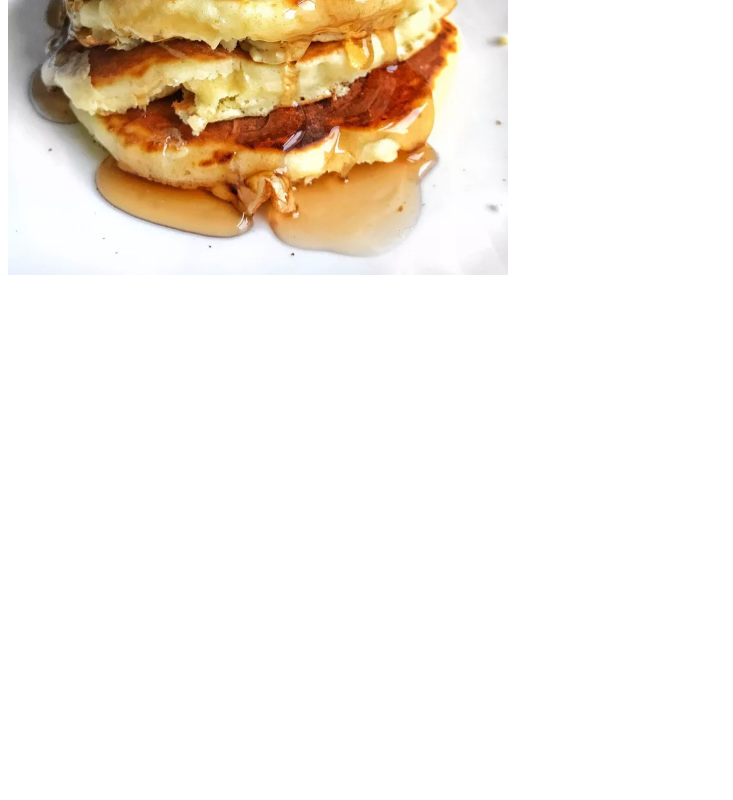
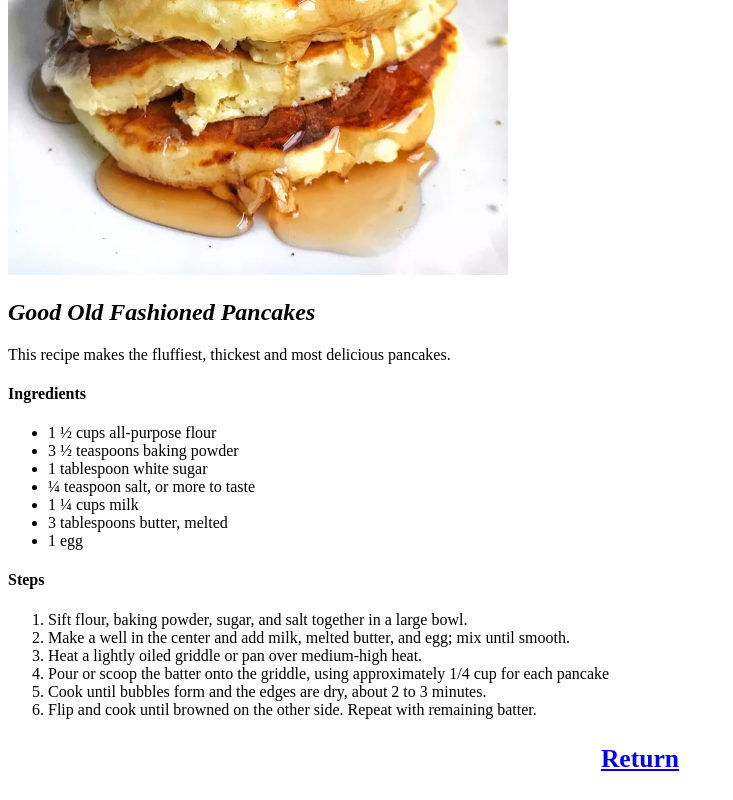
Before and after one commit to aM-aShakur/ThreeRecipes, a plain HTML site: page recipes/pancakes.html in a window 1280 px wide. Shown: the part 305-1105 px from the top of the page, without its empty margins (0-733 px from the left). Before the commit the page ends 800 px from the top, so only its background shows below. Drawn offline with Linux system fonts and the light colour scheme.

Commit message:
Finished up the 3 recipes for the site. Pancakes, Sushi, Shakshuka. I decided to do three instead of five. The return button works well and is centered. Images are a good size. Pretty basic but good enough for now. Might come back and make it look pretty in the future.

```diff
--- a/recipes/pancakes.html
+++ b/recipes/pancakes.html
@@ -7,12 +7,46 @@
   <title>Document</title>
 </head>
 <body>
+
   <h1>Pancakes </h1>
+
   <img src = "../recipes/recipe_images/pancakes.jpg"
   width="500"
   height="500"
   alt="Delicious Pancakes">
 
+  <h2><strong><i>Good Old Fashioned Pancakes</i></strong></h2>
+
+  <p>This recipe makes the fluffiest, thickest and most delicious pancakes.</p>
+
+  <h4>Ingredients</h4>
+
+  <ul>
+      <li>1 ½ cups all-purpose flour</li>
+      <li>3 ½ teaspoons baking powder</li>
+      <li>1 tablespoon white sugar</li>
+      <li>¼ teaspoon salt, or more to taste</li>
+      <li>1 ¼ cups milk</li>
+      <li>3 tablespoons butter, melted</li>
+      <li>1 egg</li>
+  </ul>
+
+
+  <h4>Steps</h4>
+
+  <ol>
+      <li>Sift flour, baking powder, sugar, and salt together in a large bowl.</li>
+      <li>Make a well in the center and add milk, melted butter, and egg; mix until smooth.</li>
+      <li>Heat a lightly oiled griddle or pan over medium-high heat.</li>
+      <li>Pour or scoop the batter onto the griddle, using approximately 1/4 cup for each pancake</li>
+      <li>Cook until bubbles form and the edges are dry, about 2 to 3 minutes.</li>
+      <li>Flip and cook until browned on the other side. Repeat with remaining batter.</li>
+
+
+
+  </ol>
+
+  <a href = "../index.html"><p style ="text-align:center; color: red; font-size: 160%;"><strong>Return</strong></a>
 
 </body>
 </html>
```
Also changed, not shown: index.html (+2 -4 lines), recipes/shakshuka.html (added, +45 -0 lines), recipes/sushi.html (+1 -1 lines), recipes/recipe_images/shakshuka.jpg (added).
